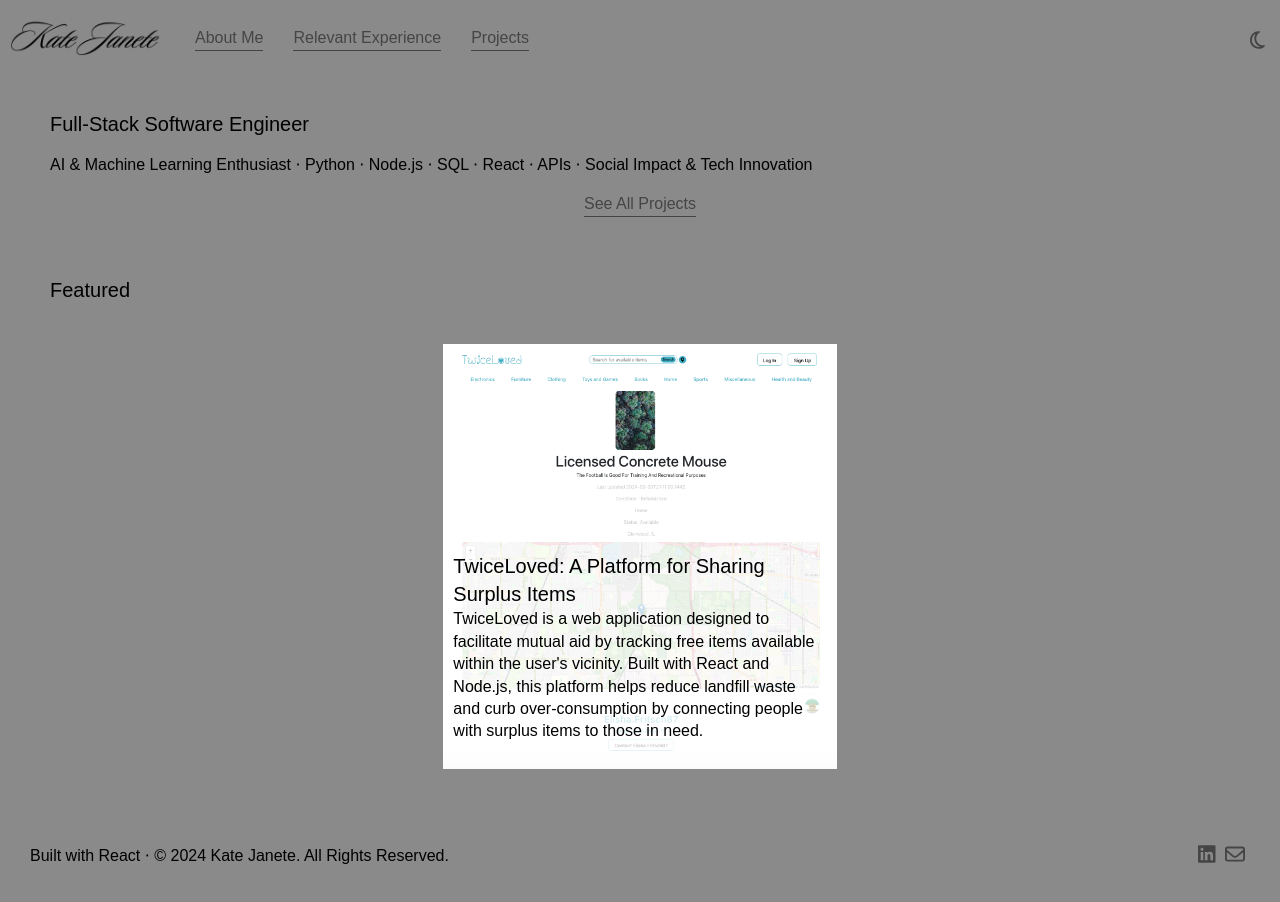
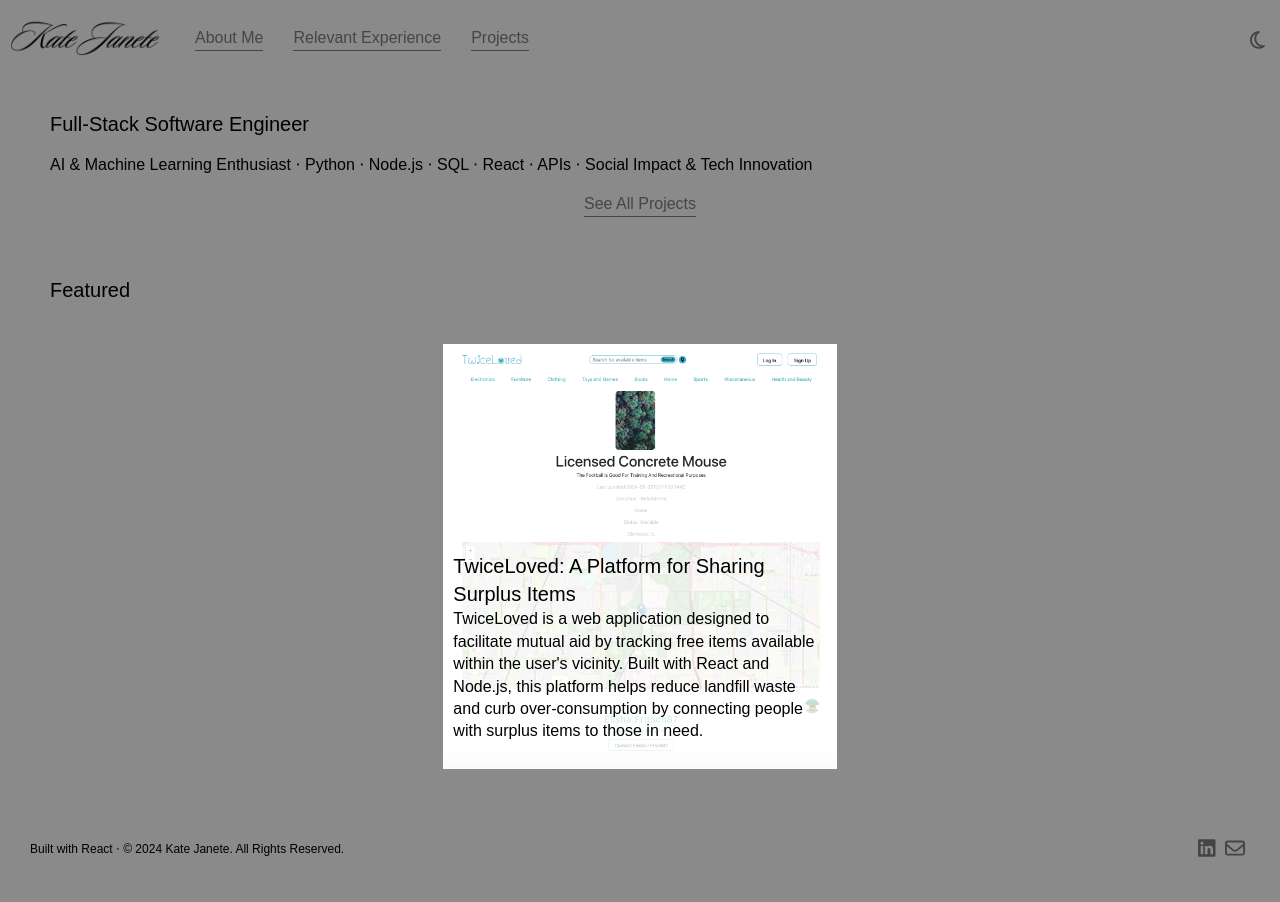
Before and after one commit to katiejnete/katejanete, a React (Vite) app: page / in a window 1280 px wide. Shown: the top 902 px of the page. Built offline with nearby package versions, Linux system fonts and the light colour scheme.

Commit message:
make footer font size smaller

```diff
--- a/src/stylesheets/App.css
+++ b/src/stylesheets/App.css
@@ -36,6 +36,7 @@ footer {
   margin-bottom: 0;
   box-sizing: content-box;
   flex-wrap: wrap;
+  font-size: .75rem;
 }
 
 .app-social-icons {
```
